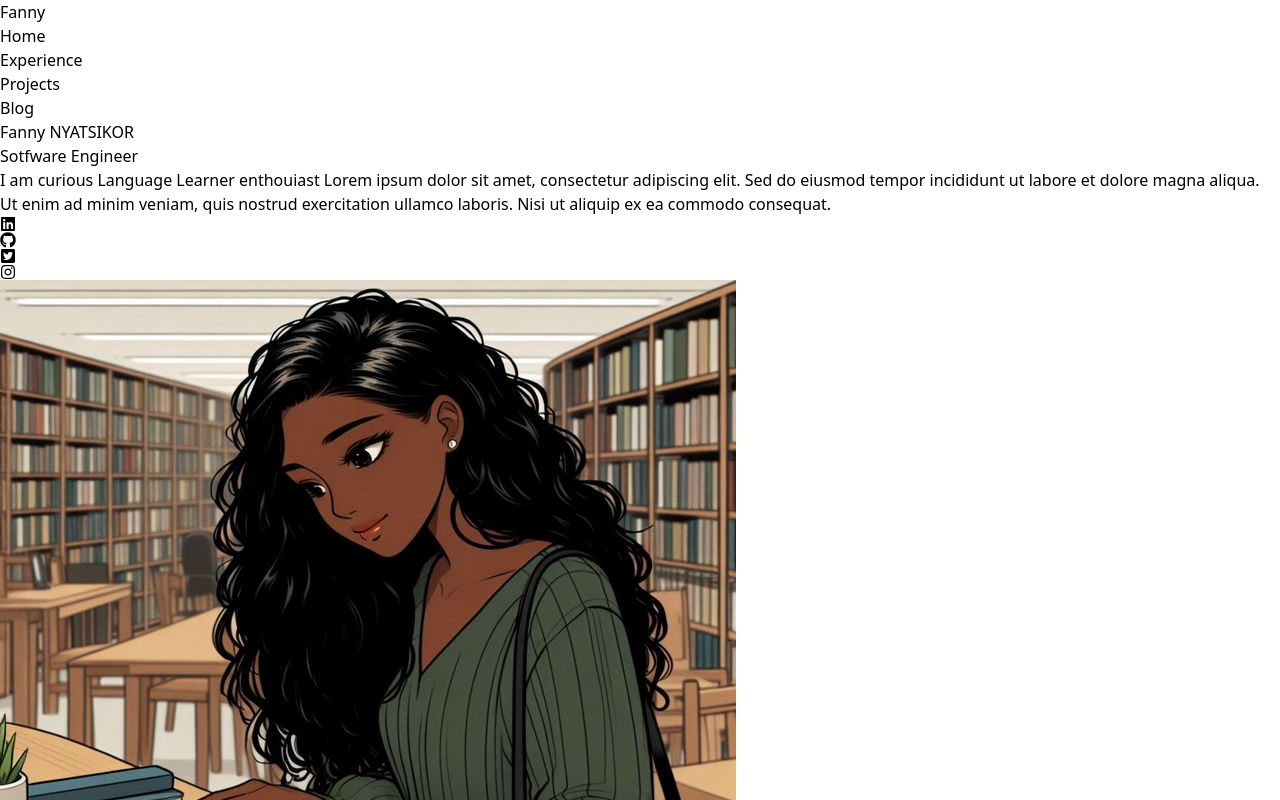
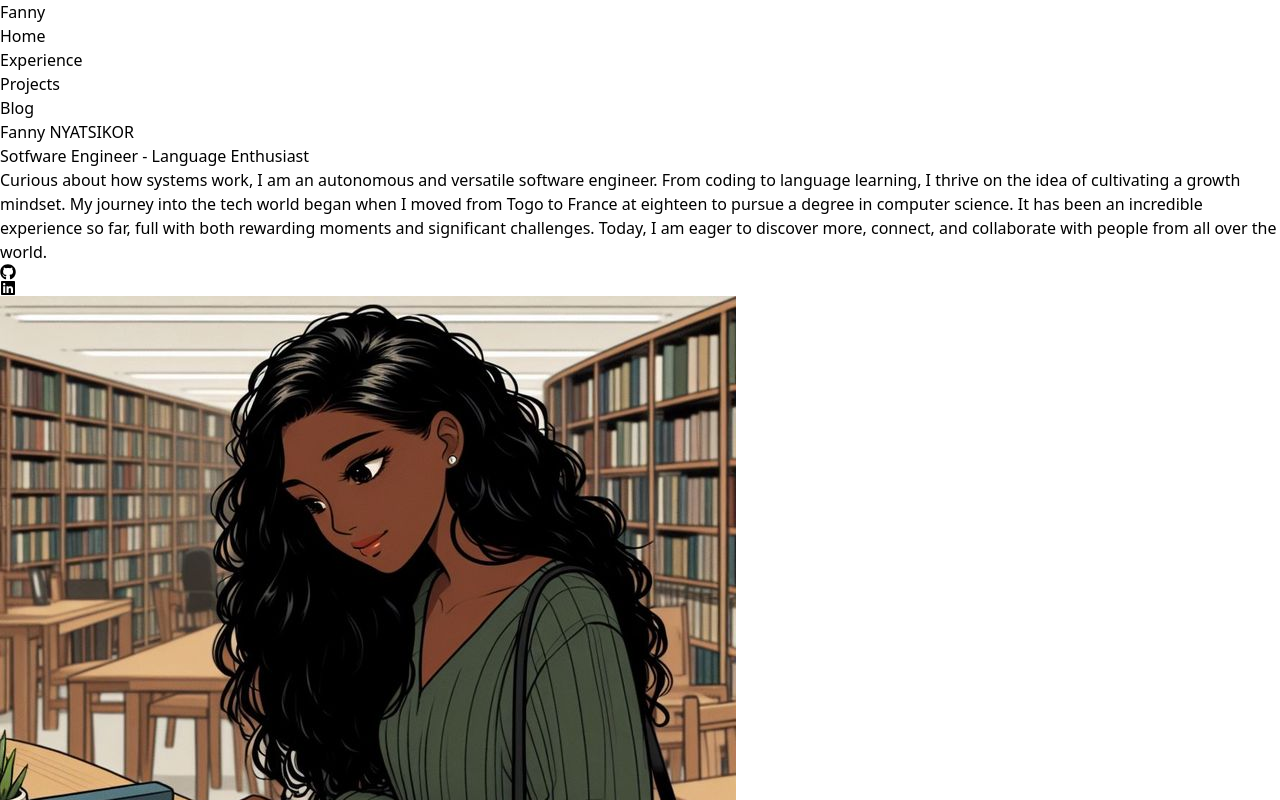
Before and after one commit to itsFanix/FannyCodes, a React (Vite) app: page / in a window 1280 px wide. Shown: the top 800 px of the page. Built offline with nearby package versions, Linux system fonts and the light colour scheme.

Commit message:
update Home page

```diff
--- a/package.json
+++ b/package.json
@@ -10,6 +10,7 @@
     "preview": "vite preview"
   },
   "dependencies": {
+    "framer-motion": "^11.3.28",
     "react": "^18.3.1",
     "react-dom": "^18.3.1",
     "react-icons": "^5.3.0",
--- a/src/App.tsx
+++ b/src/App.tsx
@@ -18,7 +18,7 @@ function App() {
 
     <div className="absolute inset-0 -z-10 h-full w-full items-center px-5 py-24 [background:radial-gradient(135%_135%_at_50%_10%,#000_40%,#63e_100%)]"></div>
 
-    <div className="container mx-auto px-20">
+    <div className="container mx-auto w-3/4 2xl:w-3/5">
     <Router>
       <Navbar />
       <Routes>
--- a/src/components/Home.tsx
+++ b/src/components/Home.tsx
@@ -5,6 +5,7 @@ import { FaTwitterSquare } from 'react-icons/fa'
 import { FaInstagram } from 'react-icons/fa'
 
 import proficPic from "../assets/profilPicTwo.jpg"
+import { ABOUT_ME } from '../data/info'
 
 function Home() {
   return (
@@ -13,27 +14,27 @@ function Home() {
         <div className='w-full lg:w-1/2'>
           <div className='flex p-4 flex-col items-center lg:items-start'>
 
-            <h1 className='pb-6 text-5xl font-thin tracking-tight lg:mt-16 lg:text-6xl 2xl:text-8xl'>
+            <h1 className='pb-4 text-5xl font-thin tracking-tight lg:mt-6 lg:text-6xl 2xl:text-7xl'>
               Fanny NYATSIKOR
             </h1>
-            <span className='text-3xl tracking-tight'>
-              Sotfware Engineer
+            <span className='text-2xl tracking-tight'>
+              Sotfware Engineer - Language Enthusiast
             </span>
 
-            <p className='my-2 max-w-xl py-6 font-light tracking-tighter'>
-              I am curious
-              Language Learner enthouiast
-              Lorem ipsum dolor sit amet, consectetur adipiscing elit.
-              Sed do eiusmod tempor incididunt ut labore et dolore magna aliqua.
-              Ut enim ad minim veniam, quis nostrud exercitation ullamco laboris.
-              Nisi ut aliquip ex ea commodo consequat.
+            <p className='my-2 max-w-xl py-4 font-light tracking-tighter'>
+             {ABOUT_ME}
             </p>
 
           <div className='mx-auto w-1/2 max-w-md  m-5 flex flex-row justify-center items-center  gap-4 text-2xl'>
-            <FaLinkedin />
-            <FaGithub />
-            <FaTwitterSquare />
-            <FaInstagram />
+          <a href='https://github.com/itsFanix' target='_blank'>
+          <FaGithub />
+          </a>
+
+           <a href='https://www.linkedin.com/in/gnyatsikor/' target='_blank'>
+           <FaLinkedin />
+           </a>
+
+
           </div>
 
 
@@ -44,7 +45,7 @@ function Home() {
         <div className='w-full lg:w-1/2 lg:p-8'>
         <div className='flex justify-center'>
 
-          <img src={proficPic} alt="" className='rounded-2xl h-80 opacity-50  2xl:h-full' />
+          <img src={proficPic} alt="" className='rounded-2xl h-80 opacity-50 ' />
         </div>
 
         </div>
--- a/src/components/Navbar.tsx
+++ b/src/components/Navbar.tsx
@@ -3,7 +3,7 @@ import { NavLink } from 'react-router-dom'
 
 function Navbar() {
     return (
-        <nav className=' mb-8 flex items-center justify-between py-5 2xl:mb-36 '>
+        <nav className=' mb-6 flex items-center justify-between py-5 2xl:mb-40 '>
             <div>
                 <h3  className=' text-xl font-semibold tracking-tight'>Fanny</h3>
              </div>
--- /dev/null
+++ b/src/data/info.ts
@@ -0,0 +1,16 @@
+
+export const ABOUT_ME = "Curious about how systems work, I am an autonomous and versatile software engineer. From coding to language learning, I thrive on the idea of cultivating a growth mindset. My journey into the tech world began when I moved from Togo to France at eighteen to pursue a degree in computer science. It has been an incredible experience so far, full with both rewarding moments and significant challenges. Today, I am eager to discover more, connect, and collaborate with people from all over the world."
+
+
+
+export const EXPERIENCE = [
+    {
+
+    },
+    {
+
+    },
+    {
+
+    },
+]
```
Also changed, not shown: 1 other file (tests, documents, lock files or other folders).
